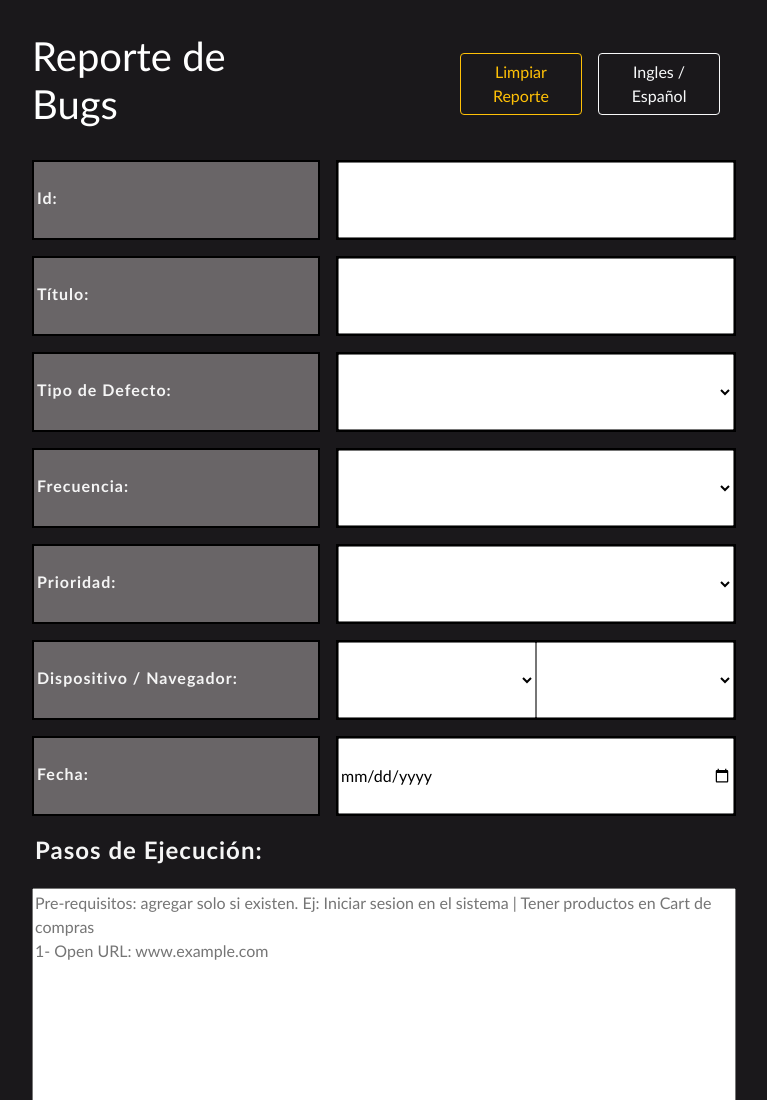
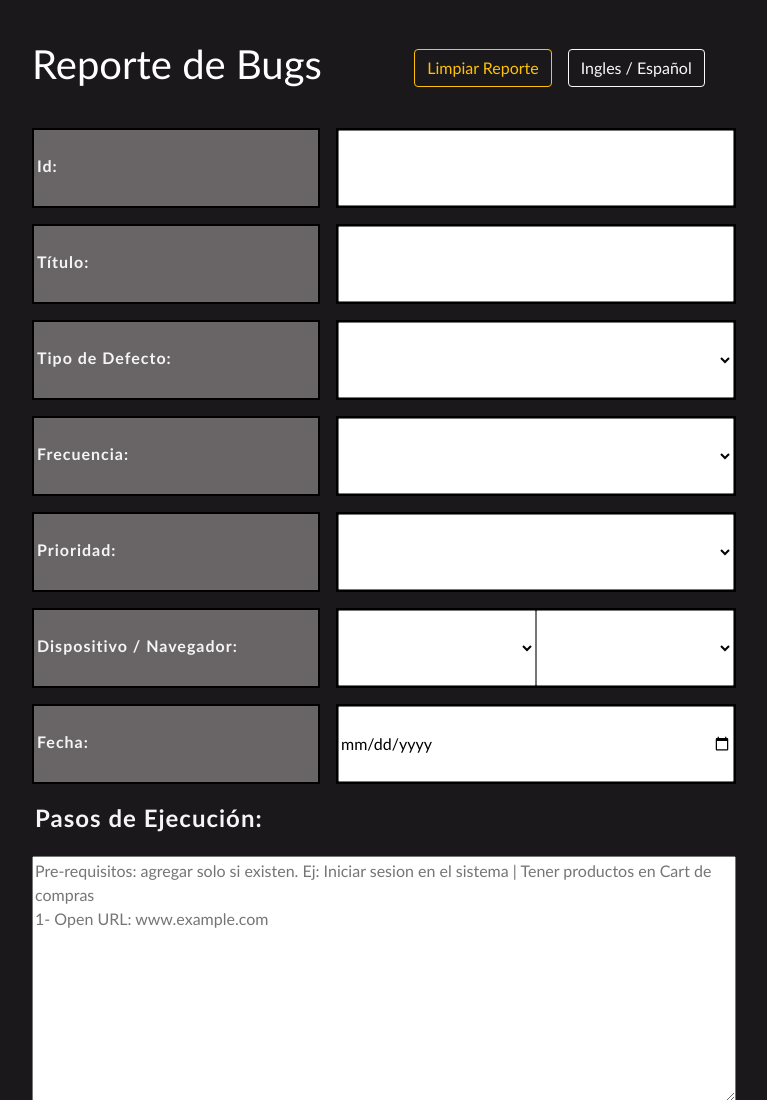
Before and after one commit to MaxiBarbo/Bug-Reporter, a website: page data/index.html in a window 1280 px wide. Shown: the top 1100 px of the page, without its empty margins (0-767 px from the left). Drawn offline with nearby package versions, Linux system fonts and the light colour scheme.

Commit message:
header diseño en rama main

```diff
--- a/data/style.css
+++ b/data/style.css
@@ -11,9 +11,8 @@ body{
 }
 header{
     display: flex;
-    gap: 12rem;
     align-items: center;
-    height: 7rem;
+    height: 5rem;
     width: 43rem;
     margin-bottom: 1rem;
 
@@ -22,6 +21,7 @@ header{
 h1{
     color: white;
     margin-bottom: 1rem;
+    width: 25rem;
 }
 
 .back{
```
